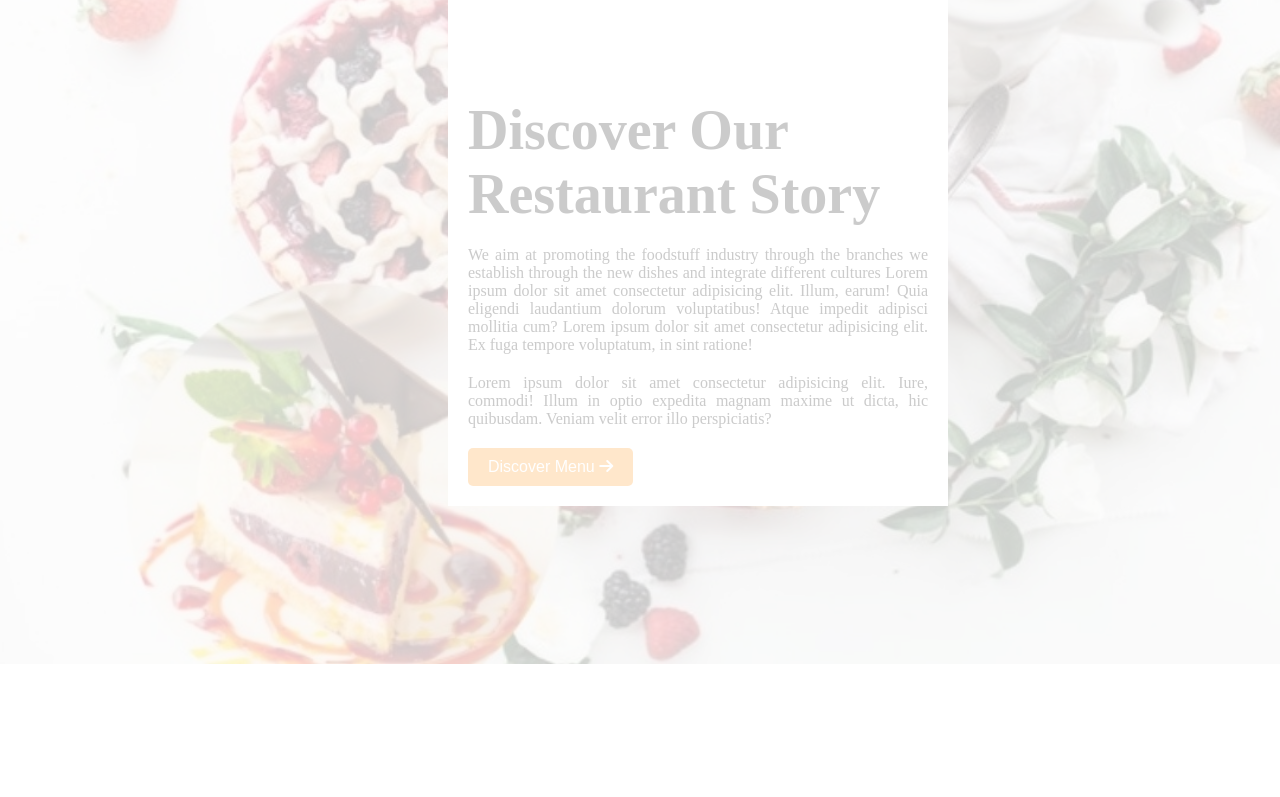
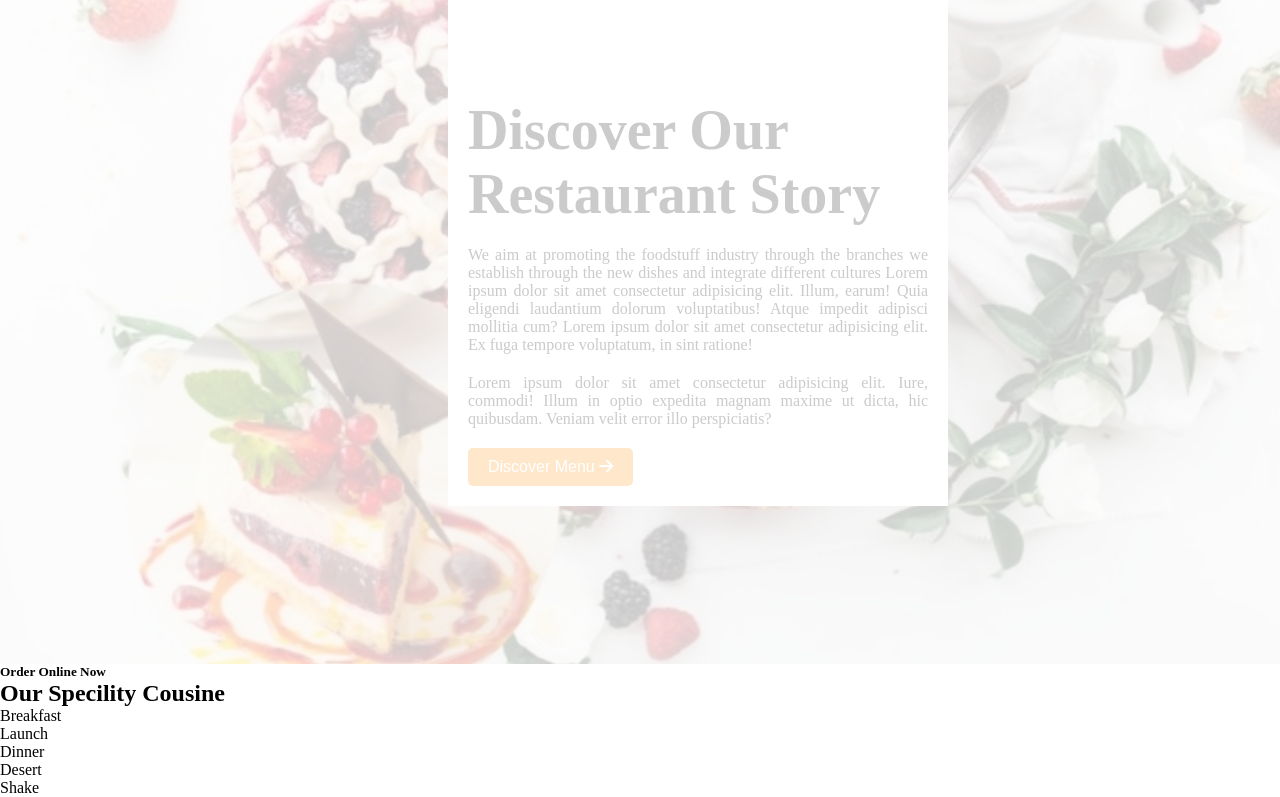
Before and after one commit to dkay9/Restaurant-landing-page, a plain HTML site: page index.html in a window 1280 px wide. Shown: the part 936-1733 px from the top of the page. Before the commit the page ends 1600 px from the top, so only its background shows below. Drawn offline with Linux system fonts and the light colour scheme.

Commit message:
another push

```diff
--- a/index.html
+++ b/index.html
@@ -45,6 +45,19 @@
             <button>Discover Menu <i class="fa-solid fa-arrow-right"></i></button>
         </div>
     </section>
-    <section></section>
+    <section class="order-section">
+        <h5>Order Online Now</h5>
+        <h2>Our Specility Cousine</h2>
+        <div class="meal">
+            <p>Breakfast</p>
+            <p>Launch</p>
+            <p>Dinner</p>
+            <p>Desert</p>
+            <p>Shake</p>
+        </div>
+        <section>
+            <div></div>
+        </section>
+    </section>
 </body>
 </html>
```
